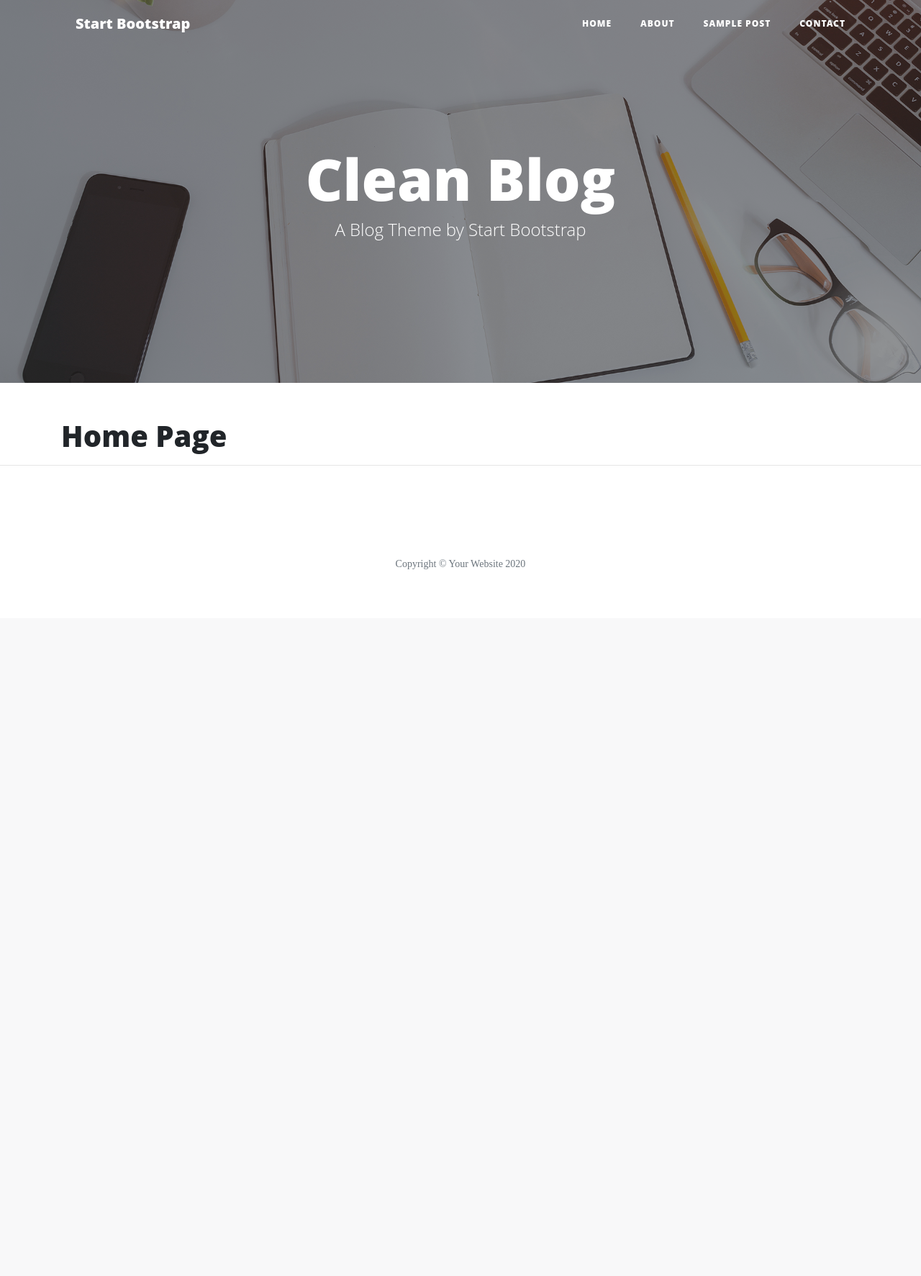
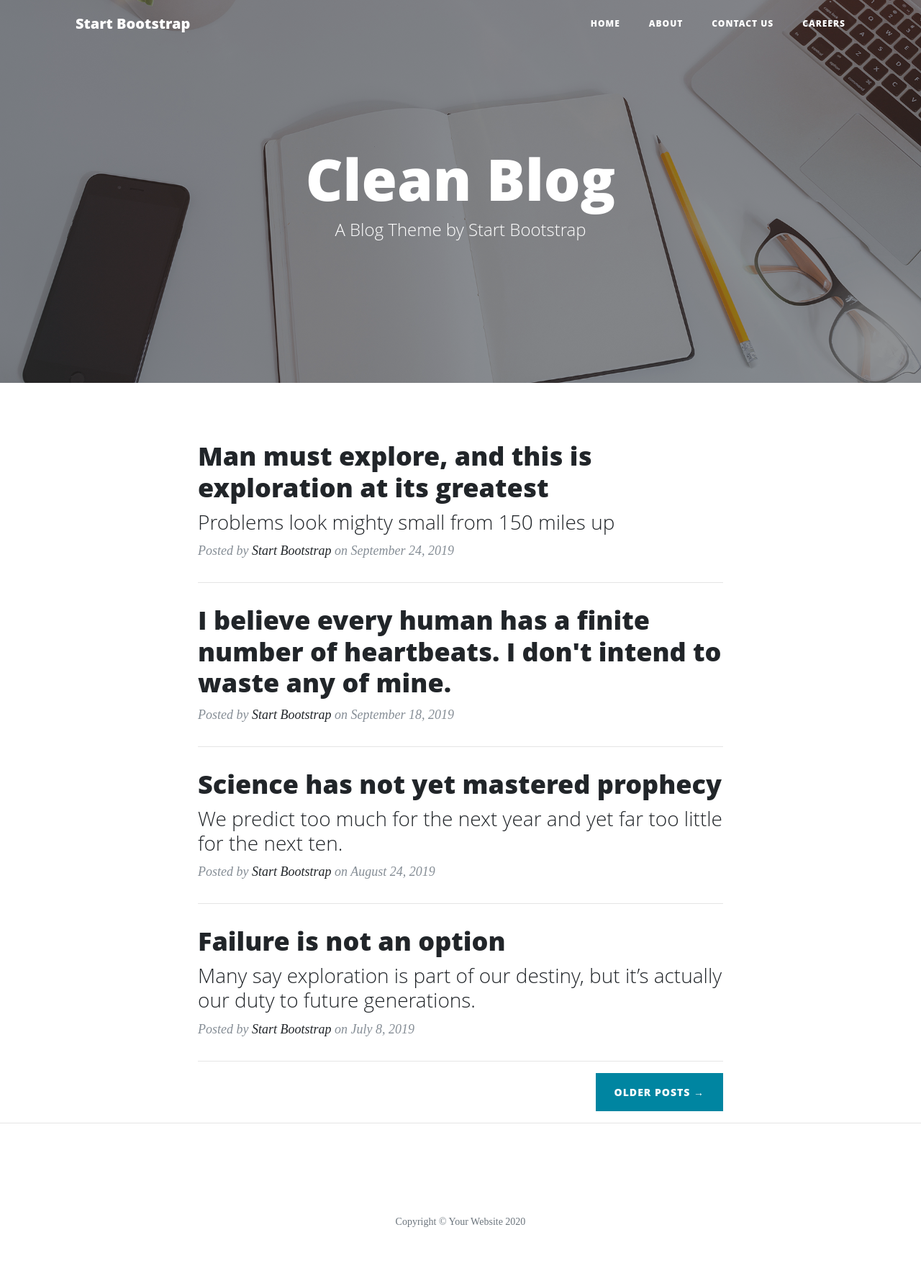
Before and after one commit to marked-gil/ci-thorin-flask-app, a Flask app: page / in a window 1280 px wide. Shown: the whole page at 72% size. Before the commit the page ends 791 px from the top, so only its background shows below. Run offline with Flask 2, Linux system fonts and the light colour scheme; some libraries are stand-ins or nearby versions.

Commit message:
Modify navbar links with url_for

```diff
--- a/templates/base.html
+++ b/templates/base.html
@@ -13,7 +13,7 @@
   <!-- Navigation -->
   <nav class="navbar navbar-expand-lg navbar-light fixed-top" id="mainNav">
     <div class="container">
-      <a class="navbar-brand" href="index.html">Start Bootstrap</a>
+      <a class="navbar-brand" href="{{ url_for('index') }}">Start Bootstrap</a>
       <button class="navbar-toggler navbar-toggler-right" type="button" data-toggle="collapse" data-target="#navbarResponsive" aria-controls="navbarResponsive" aria-expanded="false" aria-label="Toggle navigation">
         Menu
         <i class="fas fa-bars"></i>
@@ -21,16 +21,16 @@
       <div class="collapse navbar-collapse" id="navbarResponsive">
         <ul class="navbar-nav ml-auto">
           <li class="nav-item">
-            <a class="nav-link" href="index.html">Home</a>
+            <a class="nav-link" href="{{ url_for('index') }}">Home</a>
           </li>
           <li class="nav-item">
-            <a class="nav-link" href="about.html">About</a>
+            <a class="nav-link" href="{{ url_for('about') }}">About</a>
           </li>
           <li class="nav-item">
-            <a class="nav-link" href="post.html">Sample Post</a>
+            <a class="nav-link" href="{{ url_for('contact') }}">Contact Us</a>
           </li>
           <li class="nav-item">
-            <a class="nav-link" href="contact.html">Contact</a>
+            <a class="nav-link" href="{{ url_for('career') }}">Careers</a>
           </li>
         </ul>
       </div>
--- a/templates/index.html
+++ b/templates/index.html
@@ -2,5 +2,65 @@
    {% extends 'base.html' %}
 
    {% block content %}
-    <h1>Home Page</h1>
+   <div class="row">
+      <div class="col-lg-8 col-md-10 mx-auto">
+        <div class="post-preview">
+          <a href="post.html">
+            <h2 class="post-title">
+              Man must explore, and this is exploration at its greatest
+            </h2>
+            <h3 class="post-subtitle">
+              Problems look mighty small from 150 miles up
+            </h3>
+          </a>
+          <p class="post-meta">Posted by
+            <a href="#">Start Bootstrap</a>
+            on September 24, 2019</p>
+        </div>
+        <hr>
+        <div class="post-preview">
+          <a href="post.html">
+            <h2 class="post-title">
+              I believe every human has a finite number of heartbeats. I don't intend to waste any of mine.
+            </h2>
+          </a>
+          <p class="post-meta">Posted by
+            <a href="#">Start Bootstrap</a>
+            on September 18, 2019</p>
+        </div>
+        <hr>
+        <div class="post-preview">
+          <a href="post.html">
+            <h2 class="post-title">
+              Science has not yet mastered prophecy
+            </h2>
+            <h3 class="post-subtitle">
+              We predict too much for the next year and yet far too little for the next ten.
+            </h3>
+          </a>
+          <p class="post-meta">Posted by
+            <a href="#">Start Bootstrap</a>
+            on August 24, 2019</p>
+        </div>
+        <hr>
+        <div class="post-preview">
+          <a href="post.html">
+            <h2 class="post-title">
+              Failure is not an option
+            </h2>
+            <h3 class="post-subtitle">
+              Many say exploration is part of our destiny, but it’s actually our duty to future generations.
+            </h3>
+          </a>
+          <p class="post-meta">Posted by
+            <a href="#">Start Bootstrap</a>
+            on July 8, 2019</p>
+        </div>
+        <hr>
+        <!-- Pager -->
+        <div class="clearfix">
+          <a class="btn btn-primary float-right" href="#">Older Posts &rarr;</a>
+        </div>
+      </div>
+    </div>
     {% endblock %}
```
